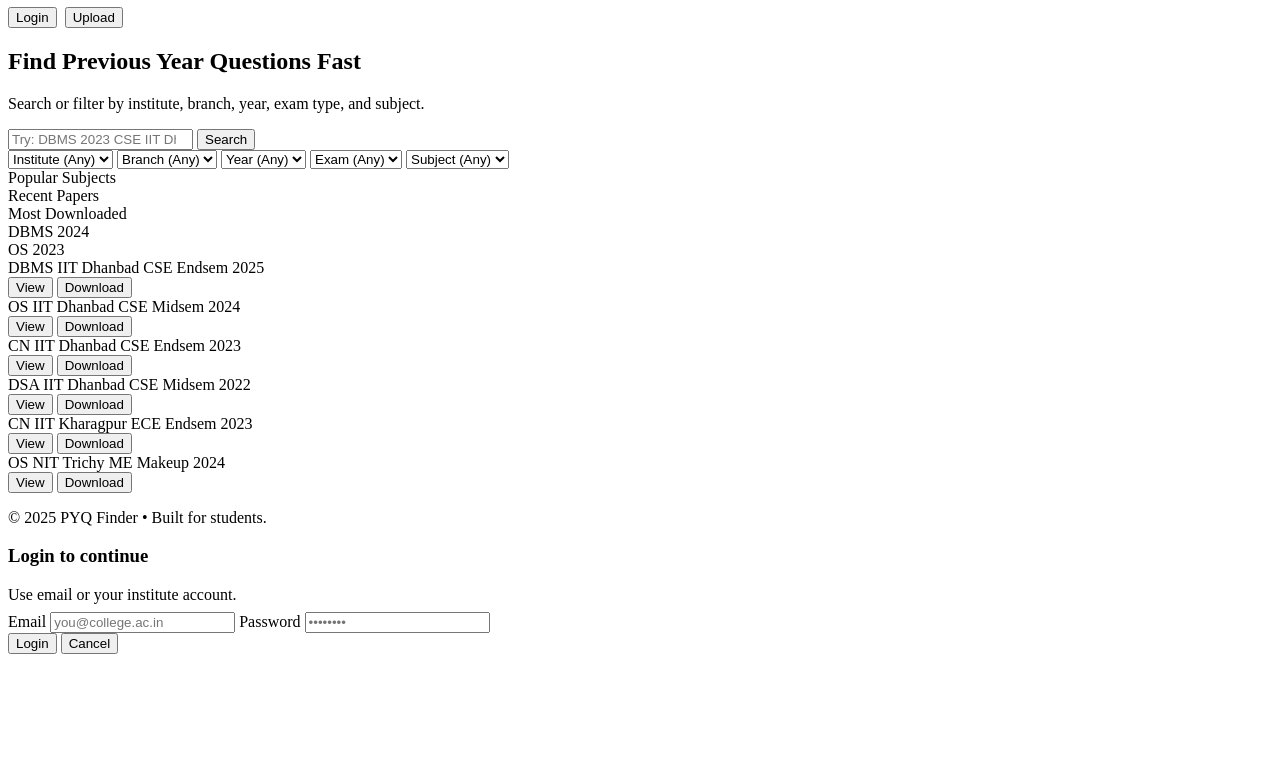
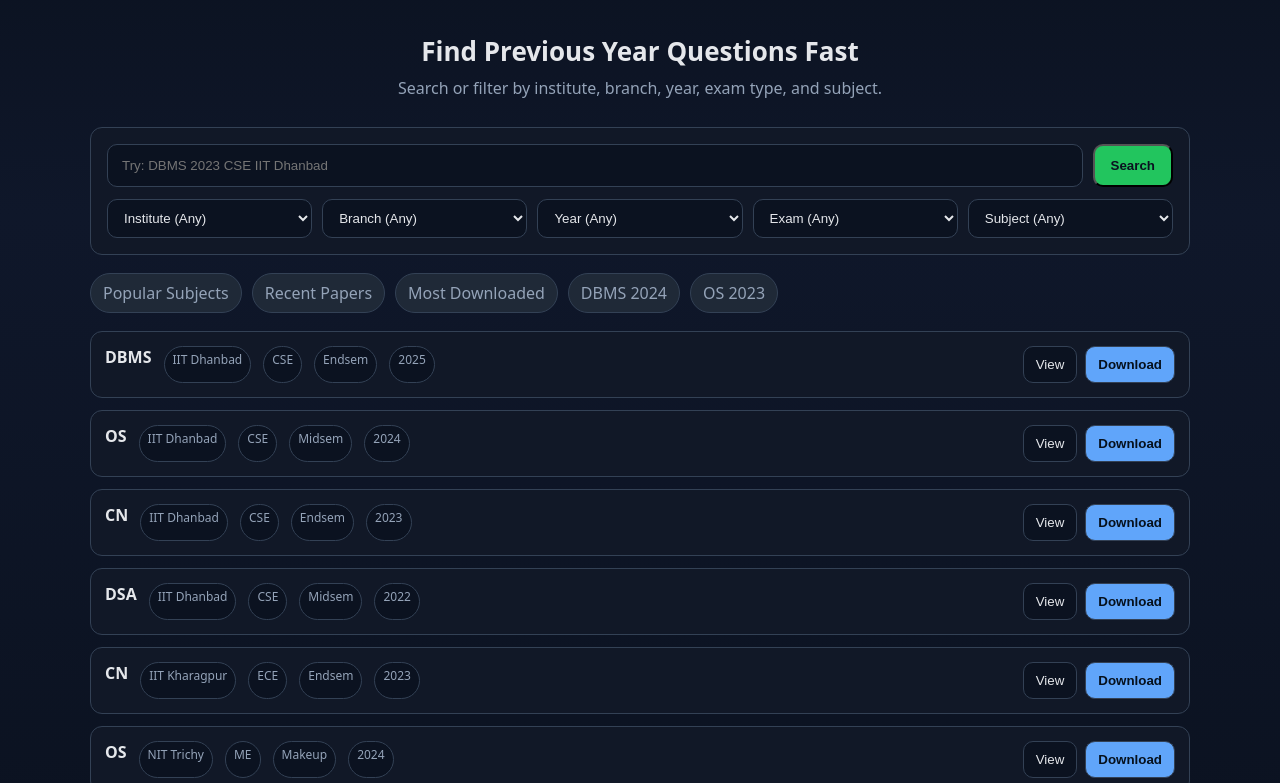
Before and after one commit to hiiPrabir/pyqs, a plain HTML site: page index.html in a window 1280 px wide. Shown: the part 73-856 px from the top of the page. Before the commit the page ends 800 px from the top, so only its background shows below. Drawn offline with Linux system fonts and the light colour scheme.

Commit message:
Replace stylesheet link with style.css

```diff
--- a/index.html
+++ b/index.html
@@ -5,7 +5,7 @@
     <meta charset="UTF-8">
     <title>PYQ Finder</title>
     <meta name="viewport" content="width=device-width, initial-scale=1">
-    <link rel="stylesheet" href="pyq2.css">
+    <link rel="stylesheet" href="style.css">
 </head>
 
 <body>
```
